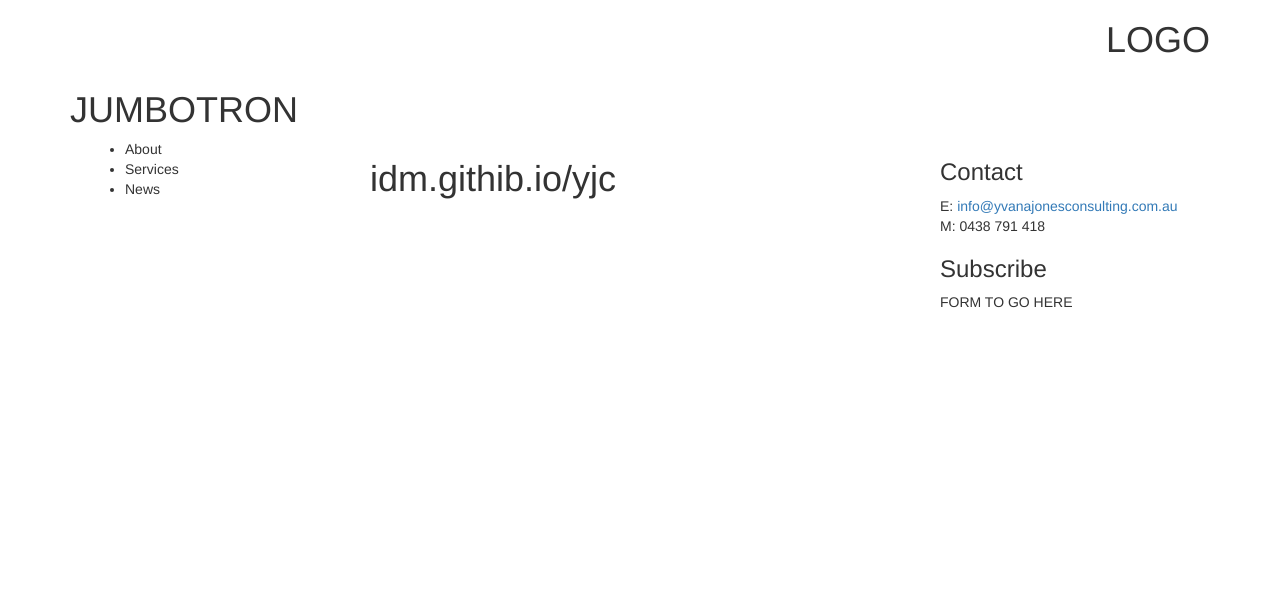
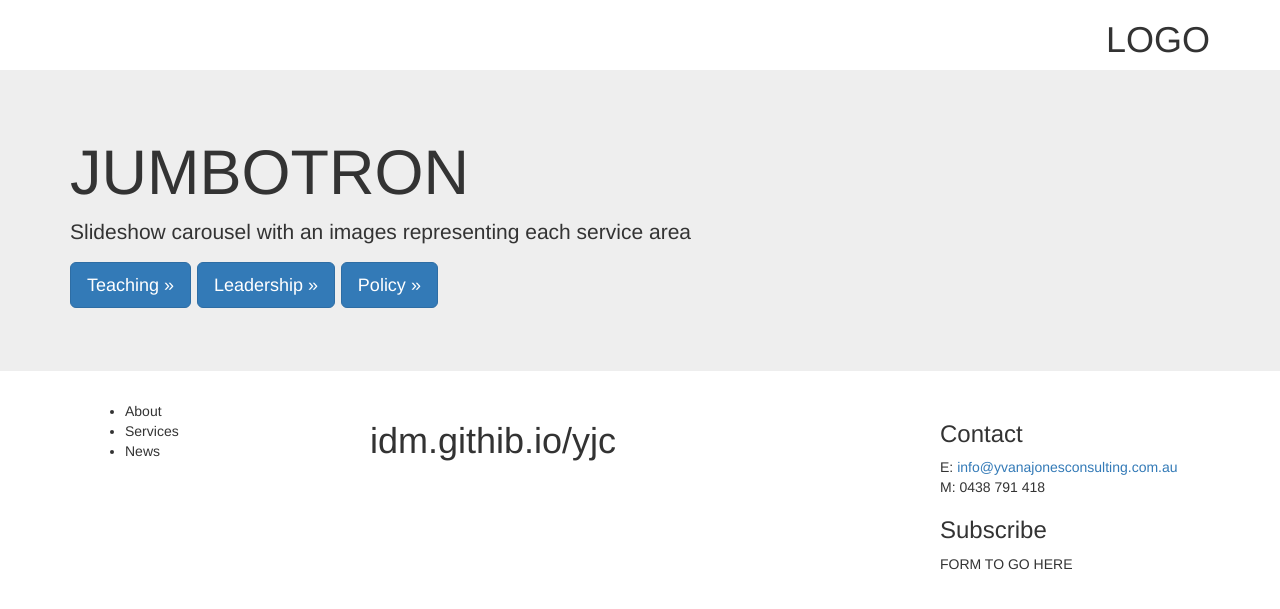
Before and after one commit to idm/idm.github.io, a Jekyll site: the page built from yjc/index.md, in a window 1280 px wide. Shown: the top 609 px of the page. Built offline with Jekyll 4.4.1, drawn with Linux system fonts in a browser that asks for light colours; nearby versions of some CDN libraries.

Commit message:
expand yjc jumbotron

```diff
--- a/_layouts/yjc.html
+++ b/_layouts/yjc.html
@@ -14,8 +14,16 @@
 <h1 style="text-align:right;">LOGO</h1>
 </div>
 
+<div class="jumbotron">
 <div class="container">
 <h1>JUMBOTRON</h1>
+<p>Slideshow carousel with an images representing each service area</p>
+<p>
+<a href="teaching" class="btn btn-primary btn-lg" role="button">Teaching »</a>
+<a href="leadership" class="btn btn-primary btn-lg" role="button">Leadership »</a>
+<a href="policy" class="btn btn-primary btn-lg" role="button">Policy »</a>
+</p>
+</div>
 </div>
 
 <div class="container">
```
